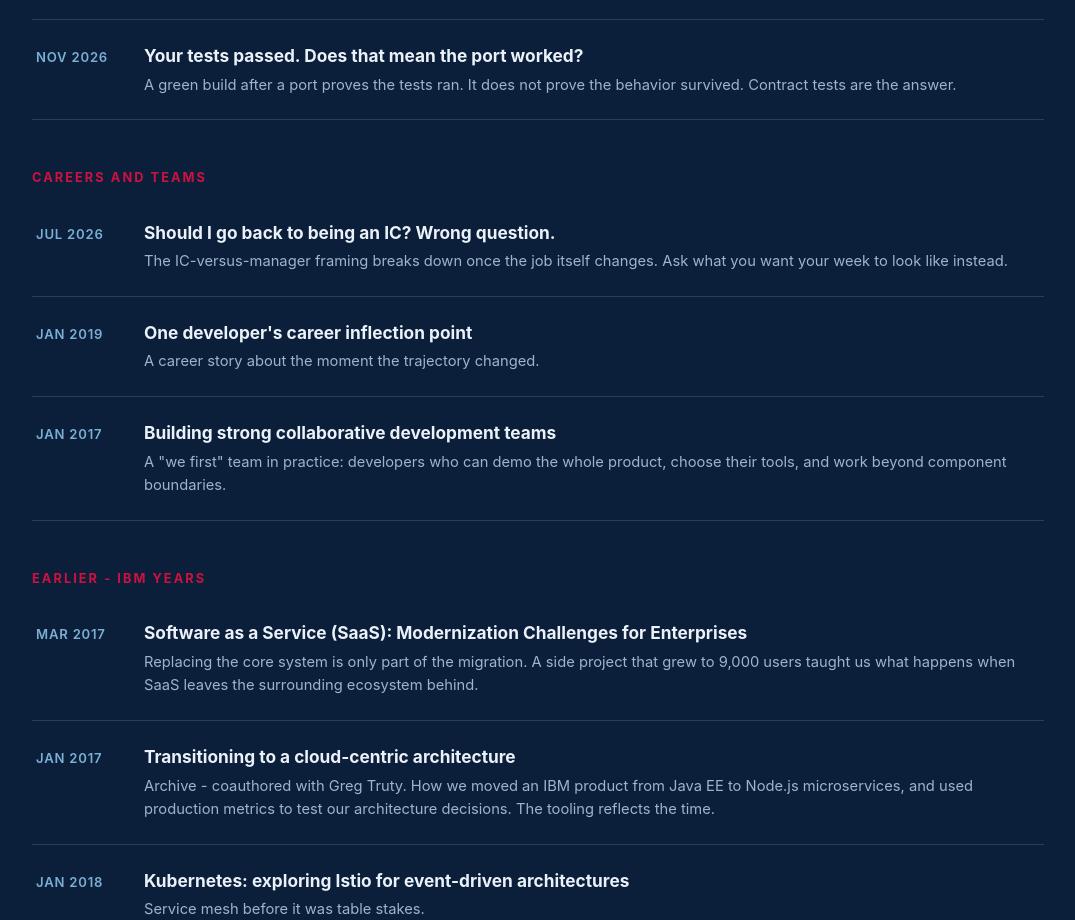
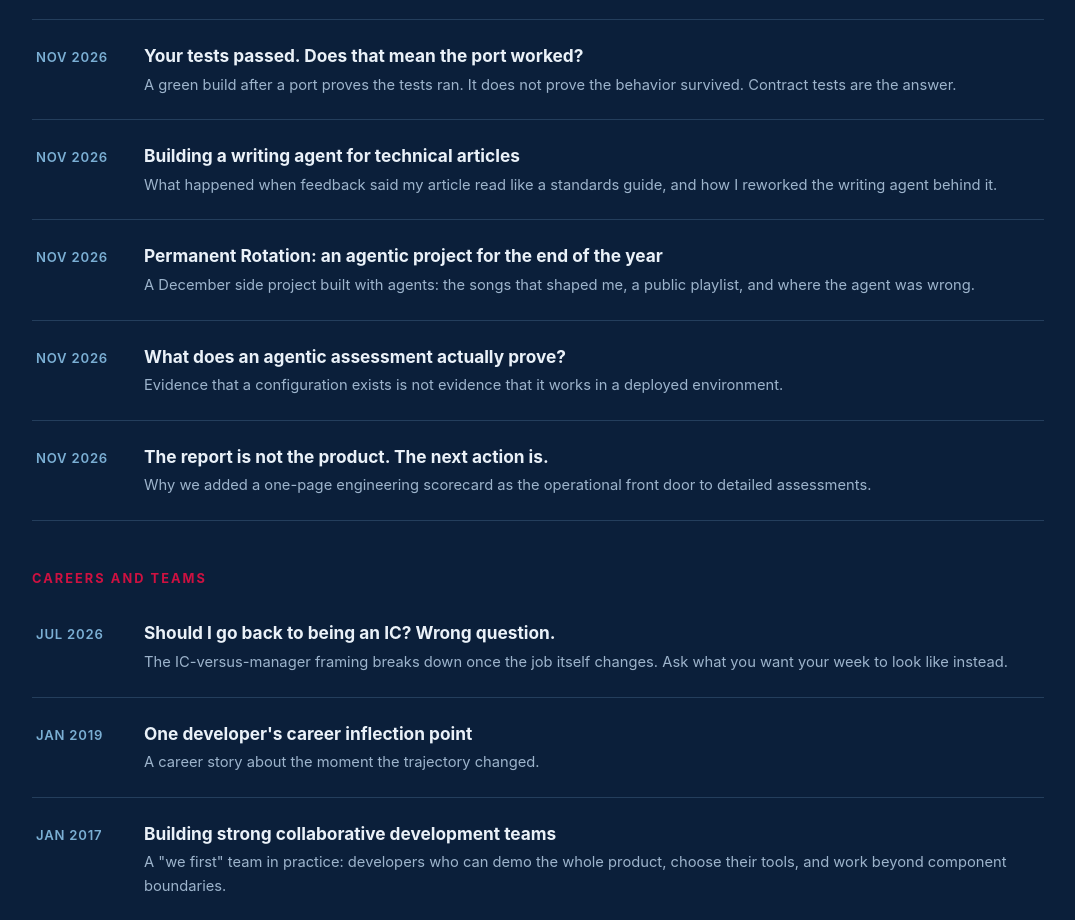
Before and after one commit to todkap/todkap.github.io, a plain HTML site: page writing.html in a window 1280 px wide. Shown: the part 1315-2235 px from the top of the page, without its empty margins (102-1177 px from the left). Drawn offline with Linux system fonts and the light colour scheme.

Commit message:
Update LinkedIn article links in writing.html

```diff
--- a/writing.html
+++ b/writing.html
@@ -97,7 +97,7 @@
       </div>
     </a>
 
-    <a class="article" href="https://www.linkedin.com/posts/toddkaplinger_stop-hand-reviewing-agentic-prs-activity-7493280458064023552-YL2f">
+    <a class="article" href="https://www.linkedin.com/pulse/stop-hand-reviewing-agentic-prs-todd-kaplinger-gw5me">
       <div class="row">
         <span class="when">Aug 2026</span>
         <span class="body">
@@ -107,7 +107,7 @@
       </div>
     </a>
 
-    <a class="article" href="https://www.linkedin.com/posts/toddkaplinger_confidence-without-policy-a-three-tier-model-activity-7495807901115191296-zE6B">
+    <a class="article" href="https://www.linkedin.com/pulse/confidence-without-policy-three-tier-model-reliable-ai-todd-kaplinger-p9kce">
       <div class="row">
         <span class="when">Aug 2026</span>
         <span class="body">
@@ -117,7 +117,7 @@
       </div>
     </a>
 
-    <a class="article" href="https://www.linkedin.com/posts/toddkaplinger_the-vp-of-engineering-job-is-being-rewritten-activity-7506318780659163136-zvp_">
+    <a class="article" href="https://www.linkedin.com/pulse/vp-engineering-job-being-rewritten-agents-we-build-todd-kaplinger-awn5e">
       <div class="row">
         <span class="when">Sep 2026</span>
         <span class="body">
@@ -143,6 +143,46 @@
         <span class="body">
           <h3>Your tests passed. Does that mean the port worked?</h3>
           <p>A green build after a port proves the tests ran. It does not prove the behavior survived. Contract tests are the answer.</p>
+        </span>
+      </div>
+    </a>
+
+    <a class="article" href="https://www.linkedin.com/pulse/building-writing-agent-technical-articles-todd-kaplinger-e2x6e/">
+      <div class="row">
+        <span class="when">Nov 2026</span>
+        <span class="body">
+          <h3>Building a writing agent for technical articles</h3>
+          <p>What happened when feedback said my article read like a standards guide, and how I reworked the writing agent behind it.</p>
+        </span>
+      </div>
+    </a>
+
+    <a class="article" href="https://www.linkedin.com/pulse/permanent-rotation-agentic-project-end-year-todd-kaplinger-nky5c">
+      <div class="row">
+        <span class="when">Nov 2026</span>
+        <span class="body">
+          <h3>Permanent Rotation: an agentic project for the end of the year</h3>
+          <p>A December side project built with agents: the songs that shaped me, a public playlist, and where the agent was wrong.</p>
+        </span>
+      </div>
+    </a>
+
+    <a class="article" href="https://www.linkedin.com/pulse/what-does-agentic-assessment-actually-prove-todd-kaplinger-cvave">
+      <div class="row">
+        <span class="when">Nov 2026</span>
+        <span class="body">
+          <h3>What does an agentic assessment actually prove?</h3>
+          <p>Evidence that a configuration exists is not evidence that it works in a deployed environment.</p>
+        </span>
+      </div>
+    </a>
+
+    <a class="article" href="https://www.linkedin.com/pulse/report-product-next-action-todd-kaplinger-ae1ze">
+      <div class="row">
+        <span class="when">Nov 2026</span>
+        <span class="body">
+          <h3>The report is not the product. The next action is.</h3>
+          <p>Why we added a one-page engineering scorecard as the operational front door to detailed assessments.</p>
         </span>
       </div>
     </a>
```
